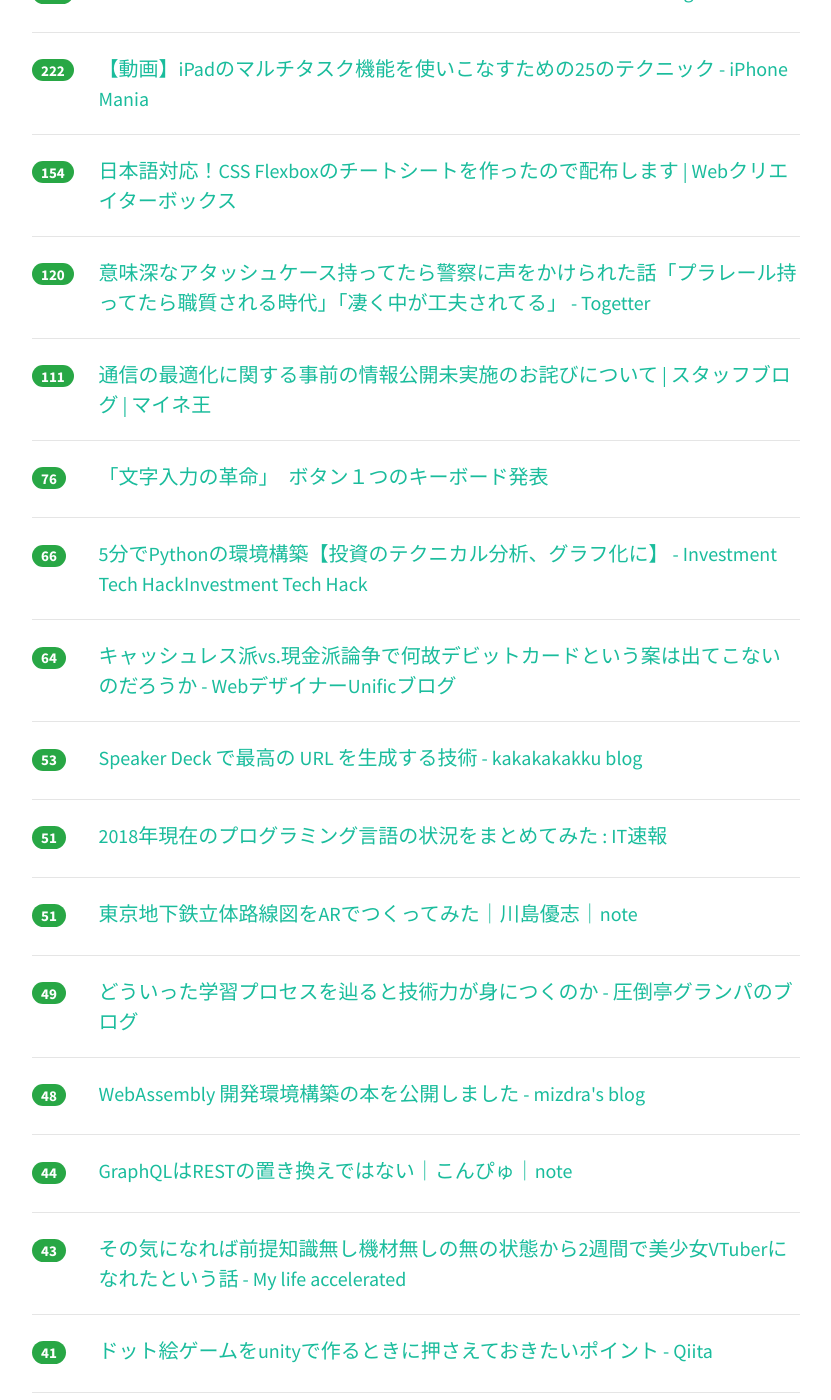
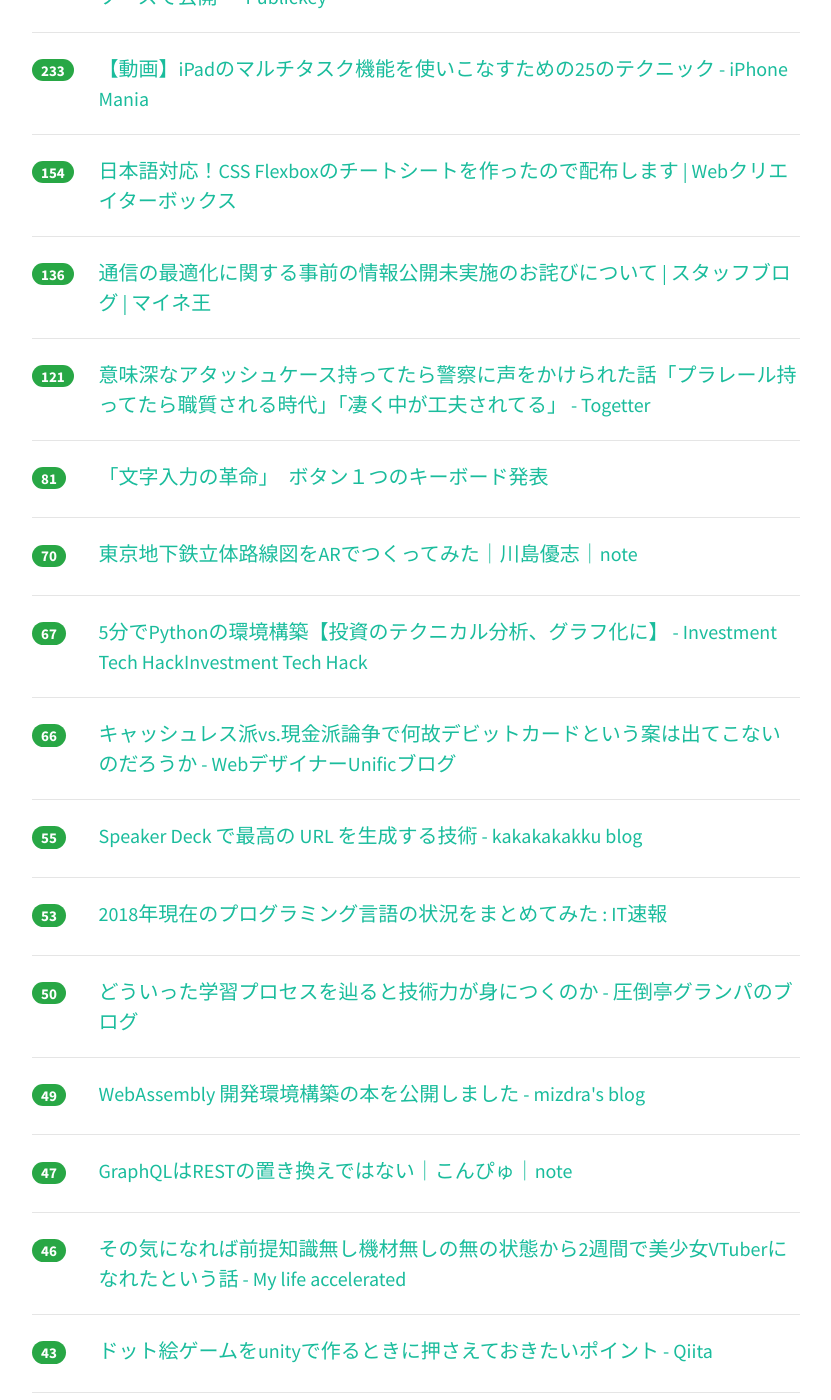
Before and after one commit to yatta47/hatena-matome-site, a Jekyll site: the page built from _posts/2018-05-07-hatena.md, in a window 1280 px wide and 1400 px high, scrolled down 623 px. Shown: the whole window, without its empty margins (224-1055 px from the left). Built offline with Jekyll 4.4.1, drawn with Linux system fonts in a browser that asks for light colours; nearby versions of some CDN libraries; some of the changed text lies outside the part shown.

Commit message:
Updated 2018-05-07

```diff
--- a/_posts/2018-05-07-hatena.md
+++ b/_posts/2018-05-07-hatena.md
@@ -1,28 +1,28 @@
 ---
 layout: post
 title:  "2018-05-07 はてぶIT"
-date:   2018-05-07 16:02:27
+date:   2018-05-07 17:03:30
 tags: [it-hotentry]
 ---
-49 件のデータあり
+51 件のデータあり
 
 <hr><div class="row">
-<div class="col-1"><span class="badge badge-pill badge-success h2">265</span></div>
+<div class="col-1"><span class="badge badge-pill badge-success h2">302</span></div>
 <div class="col-11"><a href='http://nippondanji.blogspot.com/2018/05/mysql-80.html' target='_blank'>漢(オトコ)のコンピュータ道: MySQL 8.0登場！立ち止まることを知らない進化はこれからも続く。</a></div>
 </div>
 <hr>
 <div class="row">
-<div class="col-1"><span class="badge badge-pill badge-success h2">247</span></div>
+<div class="col-1"><span class="badge badge-pill badge-success h2">263</span></div>
+<div class="col-11"><a href='http://www.ketancho.net/entry/2018/05/07/080000' target='_blank'>AWSを学ぶために最初に構築するアーキテクチャパターン５選 - log4ketancho</a></div>
+</div>
+<hr>
+<div class="row">
+<div class="col-1"><span class="badge badge-pill badge-success h2">251</span></div>
 <div class="col-11"><a href='https://www.publickey1.jp/blog/18/gvisorgoogle.html' target='_blank'>コンテナの軽量さと、より安全な分離を実現する「gVisor」、Googleがオープンソースで公開 － Publickey</a></div>
 </div>
 <hr>
 <div class="row">
-<div class="col-1"><span class="badge badge-pill badge-success h2">235</span></div>
-<div class="col-11"><a href='http://www.ketancho.net/entry/2018/05/07/080000' target='_blank'>AWSを学ぶために最初に構築するアーキテクチャパターン５選 - log4ketancho</a></div>
-</div>
-<hr>
-<div class="row">
-<div class="col-1"><span class="badge badge-pill badge-success h2">222</span></div>
+<div class="col-1"><span class="badge badge-pill badge-success h2">233</span></div>
 <div class="col-11"><a href='https://iphone-mania.jp/news-211347/' target='_blank'>【動画】iPadのマルチタスク機能を使いこなすための25のテクニック - iPhone Mania</a></div>
 </div>
 <hr>
@@ -32,67 +32,67 @@ tags: [it-hotentry]
 </div>
 <hr>
 <div class="row">
-<div class="col-1"><span class="badge badge-pill badge-success h2">120</span></div>
+<div class="col-1"><span class="badge badge-pill badge-success h2">136</span></div>
+<div class="col-11"><a href='https://king.mineo.jp/magazines/special/844' target='_blank'>通信の最適化に関する事前の情報公開未実施のお詫びについて | スタッフブログ | マイネ王</a></div>
+</div>
+<hr>
+<div class="row">
+<div class="col-1"><span class="badge badge-pill badge-success h2">121</span></div>
 <div class="col-11"><a href='https://togetter.com/li/1224881' target='_blank'>意味深なアタッシュケース持ってたら警察に声をかけられた話「プラレール持ってたら職質される時代」「凄く中が工夫されてる」 - Togetter</a></div>
 </div>
 <hr>
 <div class="row">
-<div class="col-1"><span class="badge badge-pill badge-success h2">111</span></div>
-<div class="col-11"><a href='https://king.mineo.jp/magazines/special/844' target='_blank'>通信の最適化に関する事前の情報公開未実施のお詫びについて | スタッフブログ | マイネ王</a></div>
-</div>
-<hr>
-<div class="row">
-<div class="col-1"><span class="badge badge-pill badge-success h2">76</span></div>
+<div class="col-1"><span class="badge badge-pill badge-success h2">81</span></div>
 <div class="col-11"><a href='http://kyoko-np.net/2018050701.html' target='_blank'>「文字入力の革命」　ボタン１つのキーボード発表</a></div>
 </div>
 <hr>
 <div class="row">
-<div class="col-1"><span class="badge badge-pill badge-success h2">66</span></div>
+<div class="col-1"><span class="badge badge-pill badge-success h2">70</span></div>
+<div class="col-11"><a href='https://note.mu/mask303/n/n6e70732101df' target='_blank'>東京地下鉄立体路線図をARでつくってみた｜川島優志｜note</a></div>
+</div>
+<hr>
+<div class="row">
+<div class="col-1"><span class="badge badge-pill badge-success h2">67</span></div>
 <div class="col-11"><a href='https://investment.abbamboo.com/trading-tools/how-to-build-python-in-5minutes/' target='_blank'>5分でPythonの環境構築【投資のテクニカル分析、グラフ化に】 - Investment Tech HackInvestment Tech Hack</a></div>
 </div>
 <hr>
 <div class="row">
-<div class="col-1"><span class="badge badge-pill badge-success h2">64</span></div>
+<div class="col-1"><span class="badge badge-pill badge-success h2">66</span></div>
 <div class="col-11"><a href='http://uni-fic.com/entry/cashless-vs-cash' target='_blank'>キャッシュレス派vs.現金派論争で何故デビットカードという案は出てこないのだろうか - WebデザイナーUnificブログ</a></div>
 </div>
 <hr>
 <div class="row">
-<div class="col-1"><span class="badge badge-pill badge-success h2">53</span></div>
+<div class="col-1"><span class="badge badge-pill badge-success h2">55</span></div>
 <div class="col-11"><a href='http://kakakakakku.hatenablog.com/entry/2018/05/07/003042' target='_blank'>Speaker Deck で最高の URL を生成する技術 - kakakakakku blog</a></div>
 </div>
 <hr>
 <div class="row">
-<div class="col-1"><span class="badge badge-pill badge-success h2">51</span></div>
+<div class="col-1"><span class="badge badge-pill badge-success h2">53</span></div>
 <div class="col-11"><a href='http://blog.livedoor.jp/itsoku/archives/53444503.html' target='_blank'>2018年現在のプログラミング言語の状況をまとめてみた : IT速報</a></div>
 </div>
 <hr>
 <div class="row">
-<div class="col-1"><span class="badge badge-pill badge-success h2">51</span></div>
-<div class="col-11"><a href='https://note.mu/mask303/n/n6e70732101df' target='_blank'>東京地下鉄立体路線図をARでつくってみた｜川島優志｜note</a></div>
+<div class="col-1"><span class="badge badge-pill badge-success h2">50</span></div>
+<div class="col-11"><a href='http://at-grandpa.hatenablog.jp/entry/2018/05/06/105919' target='_blank'>どういった学習プロセスを辿ると技術力が身につくのか - 圧倒亭グランパのブログ</a></div>
 </div>
 <hr>
 <div class="row">
 <div class="col-1"><span class="badge badge-pill badge-success h2">49</span></div>
-<div class="col-11"><a href='http://at-grandpa.hatenablog.jp/entry/2018/05/06/105919' target='_blank'>どういった学習プロセスを辿ると技術力が身につくのか - 圧倒亭グランパのブログ</a></div>
-</div>
-<hr>
-<div class="row">
-<div class="col-1"><span class="badge badge-pill badge-success h2">48</span></div>
 <div class="col-11"><a href='http://www.mizdra.net/entry/2018/05/07/080000' target='_blank'>WebAssembly 開発環境構築の本を公開しました - mizdra's blog</a></div>
 </div>
 <hr>
 <div class="row">
-<div class="col-1"><span class="badge badge-pill badge-success h2">44</span></div>
+<div class="col-1"><span class="badge badge-pill badge-success h2">47</span></div>
 <div class="col-11"><a href='https://note.mu/konpyu/n/nc4fd122644a1' target='_blank'>GraphQLはRESTの置き換えではない｜こんぴゅ｜note</a></div>
 </div>
 <hr>
 <div class="row">
-<div class="col-1"><span class="badge badge-pill badge-success h2">43</span></div>
+<div class="col-1"><span class="badge badge-pill badge-success h2">46</span></div>
 <div class="col-11"><a href='https://riyaaaaasan.hatenablog.com/entry/2018/05/06/231901' target='_blank'>その気になれば前提知識無し機材無しの無の状態から2週間で美少女VTuberになれたという話 - My life accelerated</a></div>
 </div>
 <hr>
 <div class="row">
-<div class="col-1"><span class="badge badge-pill badge-success h2">41</span></div>
+<div class="col-1"><span class="badge badge-pill badge-success h2">43</span></div>
 <div class="col-11"><a href='https://qiita.com/pixelflag/items/ad817bdd64931e084a46' target='_blank'>ドット絵ゲームをunityで作るときに押さえておきたいポイント - Qiita</a></div>
 </div>
 <hr>
@@ -102,38 +102,48 @@ tags: [it-hotentry]
 </div>
 <hr>
 <div class="row">
-<div class="col-1"><span class="badge badge-pill badge-success h2">38</span></div>
+<div class="col-1"><span class="badge badge-pill badge-success h2">40</span></div>
 <div class="col-11"><a href='https://this.kiji.is/365958155265655905' target='_blank'>監視カメラに不正アクセス キヤノン製、60台以上被害 - 共同通信</a></div>
 </div>
 <hr>
 <div class="row">
-<div class="col-1"><span class="badge badge-pill badge-success h2">31</span></div>
+<div class="col-1"><span class="badge badge-pill badge-success h2">36</span></div>
+<div class="col-11"><a href='https://qiita.com/nowokay/items/edb5c5df4dbfc4a99ffb' target='_blank'>Javaのサポートについてのまとめ - Qiita</a></div>
+</div>
+<hr>
+<div class="row">
+<div class="col-1"><span class="badge badge-pill badge-success h2">34</span></div>
+<div class="col-11"><a href='https://qiita.com/youwht/items/f21325ff62603e8664e6' target='_blank'>「赤の他人」の対義語は「白い恋人」 これを自動生成したい物語 - Qiita</a></div>
+</div>
+<hr>
+<div class="row">
+<div class="col-1"><span class="badge badge-pill badge-success h2">32</span></div>
+<div class="col-11"><a href='https://qiita.com/kyogom/items/49fe51044d57e3b19929' target='_blank'>名前、電話番号、メールアドレス等の最適なmaxlengthはいくつか調べてみた - Qiita</a></div>
+</div>
+<hr>
+<div class="row">
+<div class="col-1"><span class="badge badge-pill badge-success h2">32</span></div>
 <div class="col-11"><a href='http://www.tamashii-yusaburuyo.work/entry/%E3%81%AF%E3%81%A6%E3%81%AA%E3%83%96%E3%83%AD%E3%82%B0%E3%81%AE%E3%83%A1%E3%83%AA%E3%83%83%E3%83%88%E3%81%8C%E7%84%A1%E3%81%84' target='_blank'>はてなブログのメリットが無い│はてなブログProの契約更新をするか悩む - 魂を揺さぶるヨ！</a></div>
 </div>
 <hr>
 <div class="row">
-<div class="col-1"><span class="badge badge-pill badge-success h2">30</span></div>
+<div class="col-1"><span class="badge badge-pill badge-success h2">31</span></div>
 <div class="col-11"><a href='http://tech.nikkeibp.co.jp/atcl/nxt/column/18/00148/042600012/' target='_blank'>2020年代、IT業界の人月商売が続く最悪シナリオの現実味 | 日経 xTECH（クロステック）</a></div>
 </div>
 <hr>
 <div class="row">
-<div class="col-1"><span class="badge badge-pill badge-success h2">29</span></div>
-<div class="col-11"><a href='https://qiita.com/kyogom/items/49fe51044d57e3b19929' target='_blank'>名前、電話番号、メールアドレス等の最適なmaxlengthはいくつか調べてみた - Qiita</a></div>
-</div>
-<hr>
-<div class="row">
-<div class="col-1"><span class="badge badge-pill badge-success h2">27</span></div>
+<div class="col-1"><span class="badge badge-pill badge-success h2">30</span></div>
 <div class="col-11"><a href='https://gigazine.net/news/20180507-china-brain-scan-system/' target='_blank'>労働者の脳波をスキャンして管理する「感情監視システム」が中国で開発されて実際に現場へ投入されている - GIGAZINE</a></div>
 </div>
 <hr>
 <div class="row">
-<div class="col-1"><span class="badge badge-pill badge-success h2">27</span></div>
-<div class="col-11"><a href='https://qiita.com/nowokay/items/edb5c5df4dbfc4a99ffb' target='_blank'>Javaのサポートについてのまとめ - Qiita</a></div>
+<div class="col-1"><span class="badge badge-pill badge-success h2">24</span></div>
+<div class="col-11"><a href='http://www.itmedia.co.jp/news/articles/1805/07/news056.html' target='_blank'>セブン、コンビニで受け取れる口座不要の送金サービス　きょうから - ITmedia NEWS</a></div>
 </div>
 <hr>
 <div class="row">
 <div class="col-1"><span class="badge badge-pill badge-success h2">24</span></div>
-<div class="col-11"><a href='https://qiita.com/youwht/items/f21325ff62603e8664e6' target='_blank'>「赤の他人」の対義語は「白い恋人」 これを自動生成したい物語 - Qiita</a></div>
+<div class="col-11"><a href='https://gigazine.net/news/20180507-intel-cpus-new-vulnerabilities-found/' target='_blank'>IntelのCPUに新たな8つの脆弱性が発見される、内4つは「高い危険性」との評価 - GIGAZINE</a></div>
 </div>
 <hr>
 <div class="row">
@@ -157,28 +167,33 @@ tags: [it-hotentry]
 </div>
 <hr>
 <div class="row">
+<div class="col-1"><span class="badge badge-pill badge-success h2">23</span></div>
+<div class="col-11"><a href='https://www.suzukikenichi.com/blog/live-google-webmasters-hangout-with-john-mueller-and-aleyda-solis/' target='_blank'>Googleのジョン・ミューラーにSEOに関する疑問を何でも質問してみた #BrightonSEO | 海外SEO情報ブログ</a></div>
+</div>
+<hr>
+<div class="row">
+<div class="col-1"><span class="badge badge-pill badge-success h2">23</span></div>
+<div class="col-11"><a href='https://anond.hatelabo.jp/20180507104827' target='_blank'>VTuber関係のアプリ＆サービスまとめ</a></div>
+</div>
+<hr>
+<div class="row">
 <div class="col-1"><span class="badge badge-pill badge-success h2">22</span></div>
 <div class="col-11"><a href='http://thebridge.jp/2018/05/instagram-payments-pickupnews' target='_blank'>インスタでレストラン予約して決済まで可能にーー「インスタペイメント」のテスト開始とインパクト - THE BRIDGE（ザ・ブリッジ）</a></div>
 </div>
 <hr>
 <div class="row">
-<div class="col-1"><span class="badge badge-pill badge-success h2">21</span></div>
-<div class="col-11"><a href='https://www.suzukikenichi.com/blog/live-google-webmasters-hangout-with-john-mueller-and-aleyda-solis/' target='_blank'>Googleのジョン・ミューラーにSEOに関する疑問を何でも質問してみた #BrightonSEO | 海外SEO情報ブログ</a></div>
+<div class="col-1"><span class="badge badge-pill badge-success h2">22</span></div>
+<div class="col-11"><a href='http://www.itmedia.co.jp/business/articles/1805/07/news069.html' target='_blank'>DNP、本体にネット書店「honto」吸収 - ITmedia ビジネスオンライン</a></div>
 </div>
 <hr>
 <div class="row">
-<div class="col-1"><span class="badge badge-pill badge-success h2">20</span></div>
+<div class="col-1"><span class="badge badge-pill badge-success h2">21</span></div>
 <div class="col-11"><a href='https://applech2.com/archives/20180506-color-oracle-support-64-bit-and-grayscale.html' target='_blank'>Mac/Win/Linuxに対応した色覚異常シミュレータ「Color Oracle」のMac版が64-bit化されグレースケールをサポート。 | AAPL Ch.</a></div>
 </div>
 <hr>
 <div class="row">
-<div class="col-1"><span class="badge badge-pill badge-success h2">19</span></div>
-<div class="col-11"><a href='http://www.itmedia.co.jp/news/articles/1805/07/news056.html' target='_blank'>セブン、コンビニで受け取れる口座不要の送金サービス　きょうから - ITmedia NEWS</a></div>
-</div>
-<hr>
-<div class="row">
-<div class="col-1"><span class="badge badge-pill badge-success h2">19</span></div>
-<div class="col-11"><a href='https://anond.hatelabo.jp/20180507104827' target='_blank'>VTuber関係のアプリ＆サービスまとめ</a></div>
+<div class="col-1"><span class="badge badge-pill badge-success h2">21</span></div>
+<div class="col-11"><a href='https://internet.watch.impress.co.jp/docs/column/shimizu/1119606.html' target='_blank'>ついに日本法人を設立したSynology　ファンの隙間にミリ単位でこだわる社長が進める日本での戦略は？【イニシャルB】 - INTERNET Watch</a></div>
 </div>
 <hr>
 <div class="row">
@@ -188,12 +203,7 @@ tags: [it-hotentry]
 <hr>
 <div class="row">
 <div class="col-1"><span class="badge badge-pill badge-success h2">18</span></div>
-<div class="col-11"><a href='https://internet.watch.impress.co.jp/docs/column/shimizu/1119606.html' target='_blank'>ついに日本法人を設立したSynology　ファンの隙間にミリ単位でこだわる社長が進める日本での戦略は？【イニシャルB】 - INTERNET Watch</a></div>
-</div>
-<hr>
-<div class="row">
-<div class="col-1"><span class="badge badge-pill badge-success h2">18</span></div>
-<div class="col-11"><a href='https://gigazine.net/news/20180507-intel-cpus-new-vulnerabilities-found/' target='_blank'>IntelのCPUに新たな8つの脆弱性が発見される、内4つは「高い危険性」との評価 - GIGAZINE</a></div>
+<div class="col-11"><a href='https://book.mynavi.jp/nddb/' target='_blank'>『ノンデザイナーズ・デザインブック』20周年記念 | マイナビブックス</a></div>
 </div>
 <hr>
 <div class="row">
@@ -207,13 +217,18 @@ tags: [it-hotentry]
 </div>
 <hr>
 <div class="row">
-<div class="col-1"><span class="badge badge-pill badge-success h2">15</span></div>
-<div class="col-11"><a href='https://www.flickr.com/photos/58451159@N00/sets/72157651088819626' target='_blank'>Tokyo 1950-51: The photos of Robert R. Richards, US Army. | Flickr</a></div>
+<div class="col-1"><span class="badge badge-pill badge-success h2">16</span></div>
+<div class="col-11"><a href='https://www.publickey1.jp/blog/18/qastack_overflow_for_teams10.html' target='_blank'>チーム専用のプライベートなQ＆Aサイトが作れる「Stack Overflow for Teams」提供開始。月額10ドルから － Publickey</a></div>
 </div>
 <hr>
 <div class="row">
-<div class="col-1"><span class="badge badge-pill badge-success h2">14</span></div>
+<div class="col-1"><span class="badge badge-pill badge-success h2">15</span></div>
 <div class="col-11"><a href='https://note.mu/shu223/n/n341b75fc77ae' target='_blank'>ProcessingのコードをSwiftで写経する - その1: Solar System｜shu223｜note</a></div>
+</div>
+<hr>
+<div class="row">
+<div class="col-1"><span class="badge badge-pill badge-success h2">15</span></div>
+<div class="col-11"><a href='https://www.flickr.com/photos/58451159@N00/sets/72157651088819626' target='_blank'>Tokyo 1950-51: The photos of Robert R. Richards, US Army. | Flickr</a></div>
 </div>
 <hr>
 <div class="row">
@@ -224,11 +239,6 @@ tags: [it-hotentry]
 <div class="row">
 <div class="col-1"><span class="badge badge-pill badge-success h2">13</span></div>
 <div class="col-11"><a href='http://panora.tokyo/60732/' target='_blank'>話題のOculus Goで配送トラブルが発生中　注文の際、住所は「英語」で書くべし　 – PANORA</a></div>
-</div>
-<hr>
-<div class="row">
-<div class="col-1"><span class="badge badge-pill badge-success h2">13</span></div>
-<div class="col-11"><a href='https://www.publickey1.jp/blog/18/qastack_overflow_for_teams10.html' target='_blank'>チーム専用のプライベートなQ＆Aサイトが作れる「Stack Overflow for Teams」提供開始。月額10ドルから － Publickey</a></div>
 </div>
 <hr>
 <div class="row">
@@ -247,7 +257,7 @@ tags: [it-hotentry]
 </div>
 <hr>
 <div class="row">
-<div class="col-1"><span class="badge badge-pill badge-success h2">10</span></div>
+<div class="col-1"><span class="badge badge-pill badge-success h2">11</span></div>
 <div class="col-11"><a href='http://b.hatena.ne.jp/entry/s/www.buzzfeed.com/jp/krishrach/comicsgate-1' target='_blank'>はてなブックマーク - アメコミ界で広がる嫌がらせ「コミックスゲート」 コミックの多様化を攻撃</a></div>
 </div>
 <hr>
```
